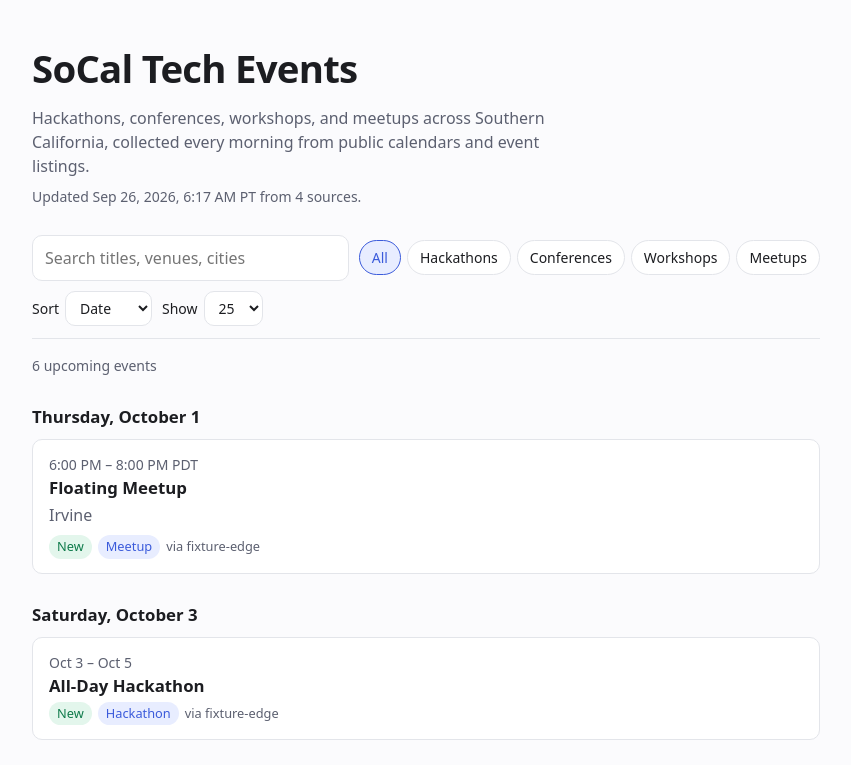
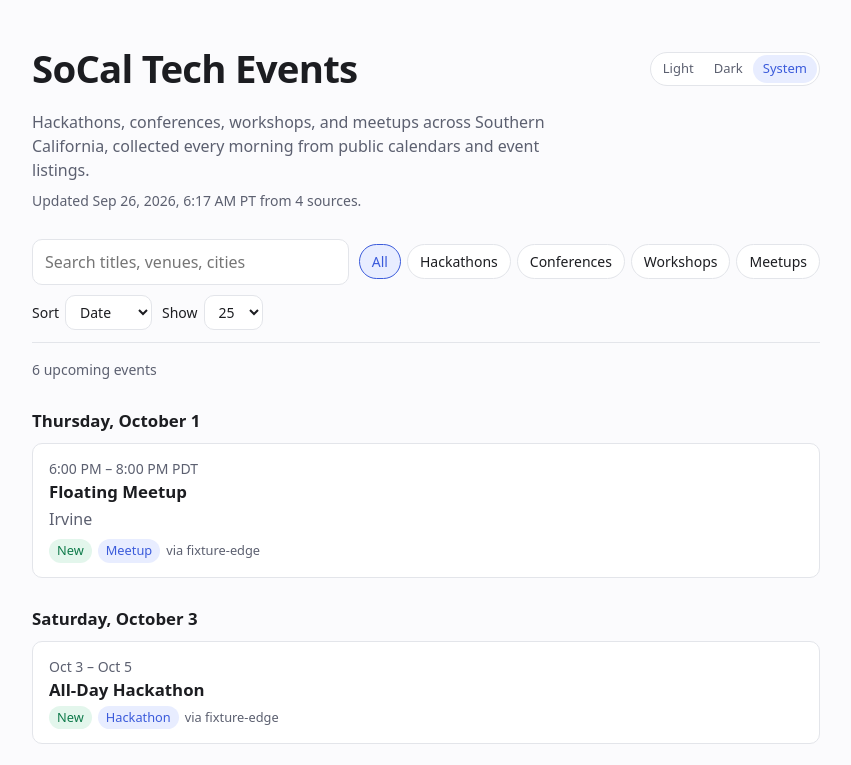
Before and after one commit to joshjyu/eventradar, a website with bundled scripts: page site/public/index.html in a window 1280 px wide. Shown: the top 765 px of the page, without its empty margins (214-1065 px from the left). Built offline with nearby package versions, Linux system fonts and the light colour scheme; files whose address does not match are found by name.

Commit message:
feat(site): add a light, dark, or system color theme control

```diff
--- a/site/public/index.html
+++ b/site/public/index.html
@@ -10,6 +10,7 @@
     />
     <meta name="color-scheme" content="light dark" />
     <link rel="icon" href="/favicon.svg" type="image/svg+xml" />
+    <script src="/theme.js"></script>
     <link rel="stylesheet" href="/styles.css" />
     <link
       rel="alternate"
@@ -23,7 +24,14 @@
     <a class="skip" href="#events">Skip to events</a>
     <header class="site-header">
       <div class="wrap">
-        <h1>SoCal Tech Events</h1>
+        <div class="header-top">
+          <h1>SoCal Tech Events</h1>
+          <div class="theme" role="group" aria-label="Color theme">
+            <button type="button" data-theme-choice="light" aria-pressed="false">Light</button>
+            <button type="button" data-theme-choice="dark" aria-pressed="false">Dark</button>
+            <button type="button" data-theme-choice="system" aria-pressed="true">System</button>
+          </div>
+        </div>
         <p class="tagline">
           Hackathons, conferences, workshops, and meetups across Southern
           California, collected every morning from public calendars and event
--- a/site/public/styles.css
+++ b/site/public/styles.css
@@ -1,35 +1,31 @@
 /* eventradar events page. No external fonts or assets. */
 
+/*
+ * Colors follow `color-scheme`: the device setting by default, or the
+ * visitor's choice via `data-theme` on <html> (set by theme.js).
+ */
 :root {
-  --bg: #fbfbfd;
-  --surface: #ffffff;
-  --text: #1c1d21;
-  --muted: #5c6070;
-  --border: #e3e5ea;
-  --accent: #3b5bdb;
-  --accent-soft: #e8edff;
-  --new: #0f7b4b;
-  --new-soft: #e3f6ec;
-  --alert: #b3261e;
-  --alert-soft: #fde8e7;
+  --bg: light-dark(#fbfbfd, #121317);
+  --surface: light-dark(#ffffff, #1b1d22);
+  --text: light-dark(#1c1d21, #eceef3);
+  --muted: light-dark(#5c6070, #a3a8b8);
+  --border: light-dark(#e3e5ea, #2c2f37);
+  --accent: light-dark(#3b5bdb, #8ea4ff);
+  --accent-soft: light-dark(#e8edff, #232a45);
+  --new: light-dark(#0f7b4b, #6bd8a4);
+  --new-soft: light-dark(#e3f6ec, #17332a);
+  --alert: light-dark(#b3261e, #ff8a80);
+  --alert-soft: light-dark(#fde8e7, #3a1c1b);
   --radius: 10px;
   color-scheme: light dark;
 }
 
-@media (prefers-color-scheme: dark) {
-  :root {
-    --bg: #121317;
-    --surface: #1b1d22;
-    --text: #eceef3;
-    --muted: #a3a8b8;
-    --border: #2c2f37;
-    --accent: #8ea4ff;
-    --accent-soft: #232a45;
-    --new: #6bd8a4;
-    --new-soft: #17332a;
-    --alert: #ff8a80;
-    --alert-soft: #3a1c1b;
-  }
+:root[data-theme="light"] {
+  color-scheme: light;
+}
+
+:root[data-theme="dark"] {
+  color-scheme: dark;
 }
 
 * {
@@ -90,6 +86,43 @@ input:focus-visible {
   margin: 0 0 8px;
   font-size: clamp(1.8rem, 5vw, 2.4rem);
   letter-spacing: -0.02em;
+}
+
+.header-top {
+  display: flex;
+  flex-wrap: wrap;
+  gap: 8px 12px;
+  align-items: center;
+  justify-content: space-between;
+  margin-bottom: 12px;
+}
+
+.header-top h1 {
+  margin: 0;
+}
+
+.theme {
+  display: flex;
+  padding: 2px;
+  background: var(--surface);
+  border: 1px solid var(--border);
+  border-radius: 999px;
+}
+
+.theme button {
+  padding: 4px 10px;
+  font: inherit;
+  font-size: 0.8125rem;
+  color: var(--muted);
+  background: none;
+  border: 0;
+  border-radius: 999px;
+  cursor: pointer;
+}
+
+.theme button[aria-pressed="true"] {
+  color: var(--accent);
+  background: var(--accent-soft);
 }
 
 .tagline {
--- /dev/null
+++ b/site/public/theme.js
@@ -0,0 +1,66 @@
+/**
+ * Color theme: "light", "dark", or "system" (follow the device).
+ *
+ * Loaded as a classic script in <head> so a saved choice applies before
+ * the first paint. The choice is kept in localStorage, which may be
+ * unavailable (private windows, blocked storage); the page then follows
+ * the device.
+ */
+(() => {
+  const KEY = "theme";
+  const CHOICES = ["light", "dark", "system"];
+  const root = document.documentElement;
+
+  /**
+   * Read the saved choice.
+   *
+   * @returns {string} A valid choice; "system" when none is saved.
+   */
+  function saved() {
+    try {
+      const value = localStorage.getItem(KEY);
+      return CHOICES.includes(value) ? value : "system";
+    } catch {
+      return "system";
+    }
+  }
+
+  /**
+   * Apply a choice to the page and mark the pressed button.
+   *
+   * @param {string} choice "light", "dark", or "system".
+   */
+  function apply(choice) {
+    if (choice === "system") delete root.dataset.theme;
+    else root.dataset.theme = choice;
+    for (const button of document.querySelectorAll("[data-theme-choice]")) {
+      button.setAttribute(
+        "aria-pressed",
+        String(button.dataset.themeChoice === choice),
+      );
+    }
+  }
+
+  /**
+   * Save and apply a choice.
+   *
+   * @param {string} choice "light", "dark", or "system".
+   */
+  function choose(choice) {
+    try {
+      if (choice === "system") localStorage.removeItem(KEY);
+      else localStorage.setItem(KEY, choice);
+    } catch {
+      // Storage blocked: the choice lasts for this page view only.
+    }
+    apply(choice);
+  }
+
+  apply(saved());
+  document.addEventListener("DOMContentLoaded", () => {
+    apply(saved());
+    for (const button of document.querySelectorAll("[data-theme-choice]")) {
+      button.addEventListener("click", () => choose(button.dataset.themeChoice));
+    }
+  });
+})();
```
Also changed, not shown: docs/site.md (+4 -0 lines), site/public/404.html (+1 -0 lines), site/tests/theme.test.mjs (added, +115 -0 lines).
